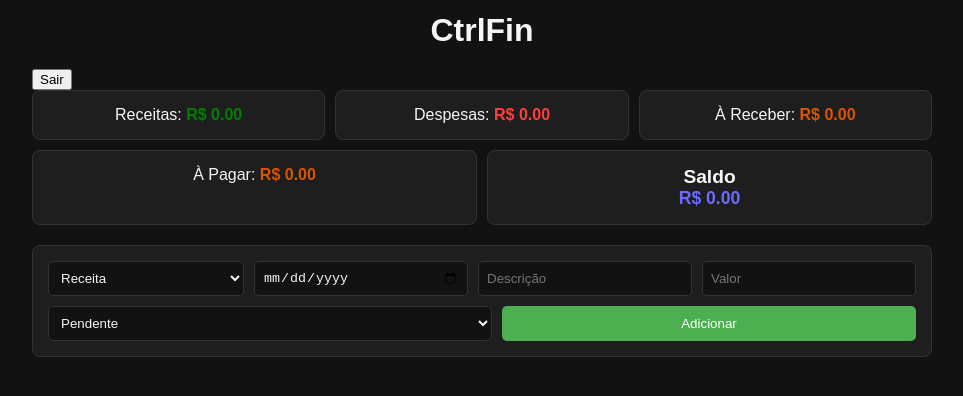
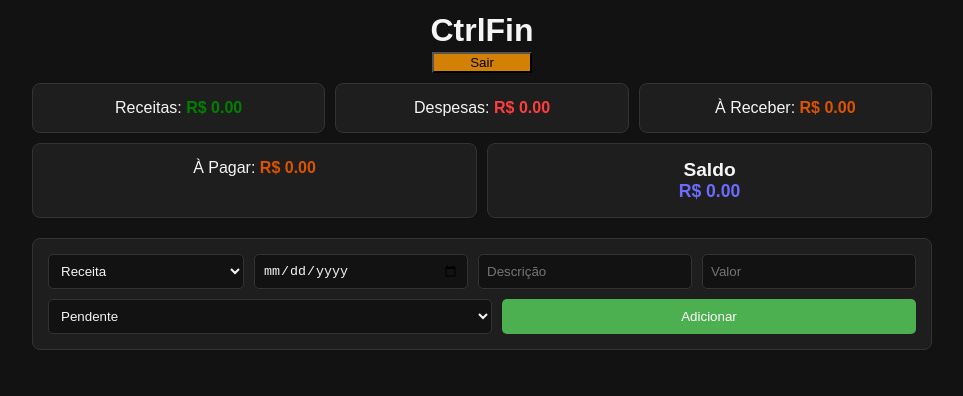
Before and after one commit to deoliveiratech/control-fin, a React (Vite) app: page /dash in a window 1280 px wide. Shown: the top 396 px of the page, without its empty margins (158-1121 px from the left). Built offline with nearby package versions, Linux system fonts and the light colour scheme; no server answers; the database is empty; sample sign-in values are in the browser's storage.

Commit message:
Alteração Layout

```diff
--- a/src/App.css
+++ b/src/App.css
@@ -6,6 +6,7 @@
   --accent-color: #4caf50;
   --accent-hover: #45a049;
   --danger-color: #f44336;
+  --warning-color: #e78d05e7;
 }
 
 body {
@@ -22,18 +23,37 @@ body {
   margin-top: 5px;;
   padding: 2px;
 }
-
-h1 {
-  text-align: center;
-  margin-bottom: 20px;
-  margin-top: 5px;
-}
-
 .dashboard {
   display: flex;
   gap: 10px;
   margin-bottom: 20px;
   flex-wrap: wrap;
+}
+h1 {
+  text-align: center;
+  margin-bottom: 2px;
+  margin-top: 10px;
+}
+.btnCadastroUser {
+  background-color: var(--warning-color);
+}
+.dash-header {
+  display: flex;
+  flex-direction: column;
+  align-items: center;
+}
+
+.dash-header h1 {
+  text-align: center;
+  margin-bottom: 2px;
+  margin-top: 5px;
+}
+.dash-header button {
+    margin: 0;
+    margin-top: 1px;
+    margin-bottom: 10px;
+    width: 100px;
+    background-color: var(--warning-color);
 }
 
 /* Estilo geral dos cards */
--- a/src/pages/Dashboard.jsx
+++ b/src/pages/Dashboard.jsx
@@ -71,9 +71,10 @@ function Dashboard() {
 
   return (
     <div className="container">
-      <h1>CtrlFin</h1>
+      <div className='dash-header'>
+        <h1>CtrlFin</h1>
       <button onClick={handleLogout}>Sair</button>
-
+      </div>
       <div className="dashboard">
         <div className="card" onClick={() => handleNavigate('receitas')}>
           Receitas:
--- a/src/pages/FinanceList.jsx
+++ b/src/pages/FinanceList.jsx
@@ -60,7 +60,7 @@ function FinanceList() {
   return (
     <div className="container">
       <h1>{titleMap[type]}</h1>
-      <button onClick={() => navigate('/')}>← Voltar</button>
+      <button onClick={() => navigate('/dash')}>← Voltar</button>
 
       <div className="list">
         {filterData().map((item) => (
--- a/src/pages/Login.jsx
+++ b/src/pages/Login.jsx
@@ -44,7 +44,7 @@ function Login() {
       </form>
       <p>
         {isLogin ? 'Não tem conta?' : 'Já tem conta?'}{' '}
-        <button onClick={() => setIsLogin(!isLogin)}>
+        <button className='btnCadastroUser' onClick={() => setIsLogin(!isLogin)}>
           {isLogin ? 'Cadastrar' : 'Fazer Login'}
         </button>
       </p>
```
